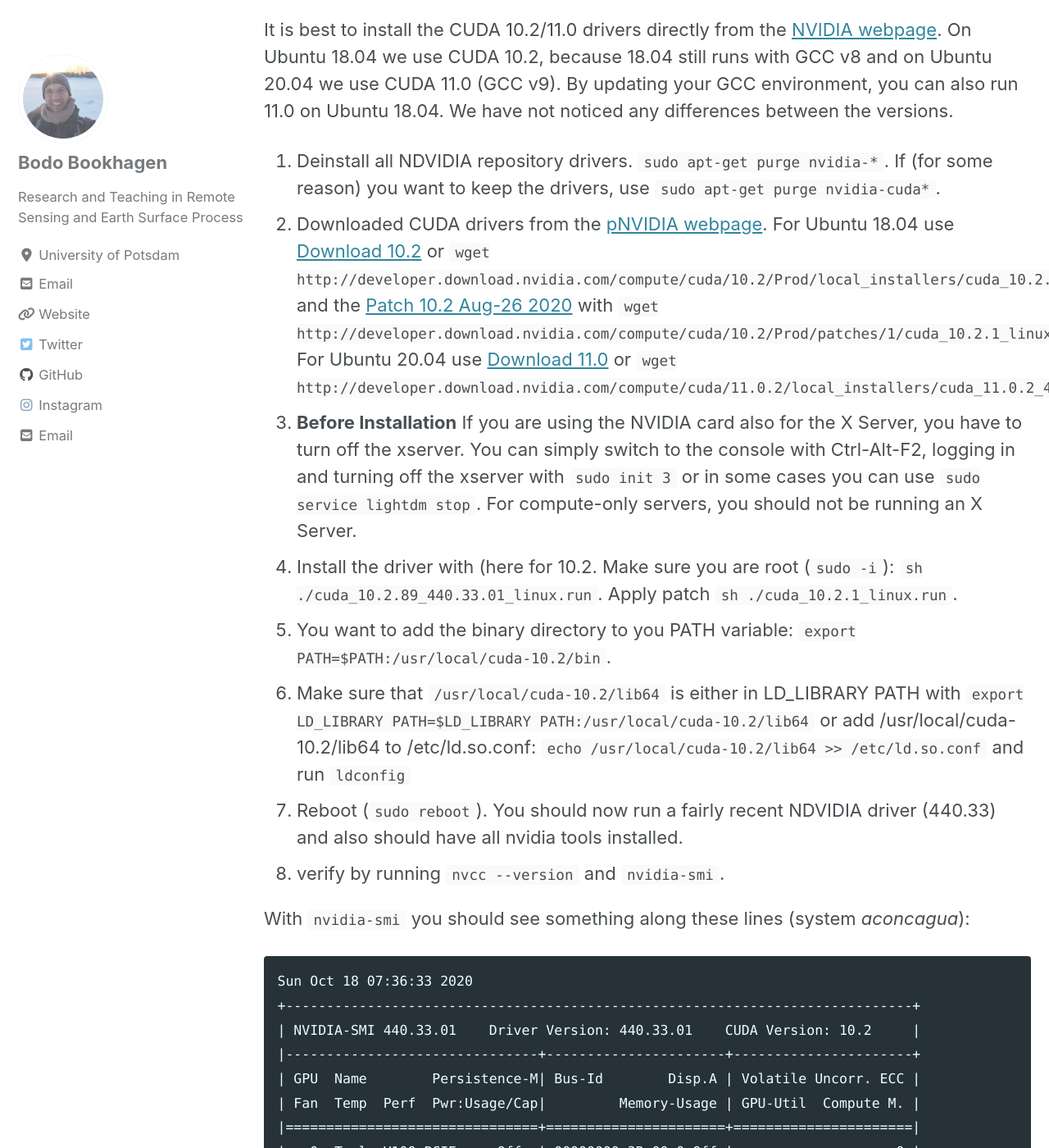
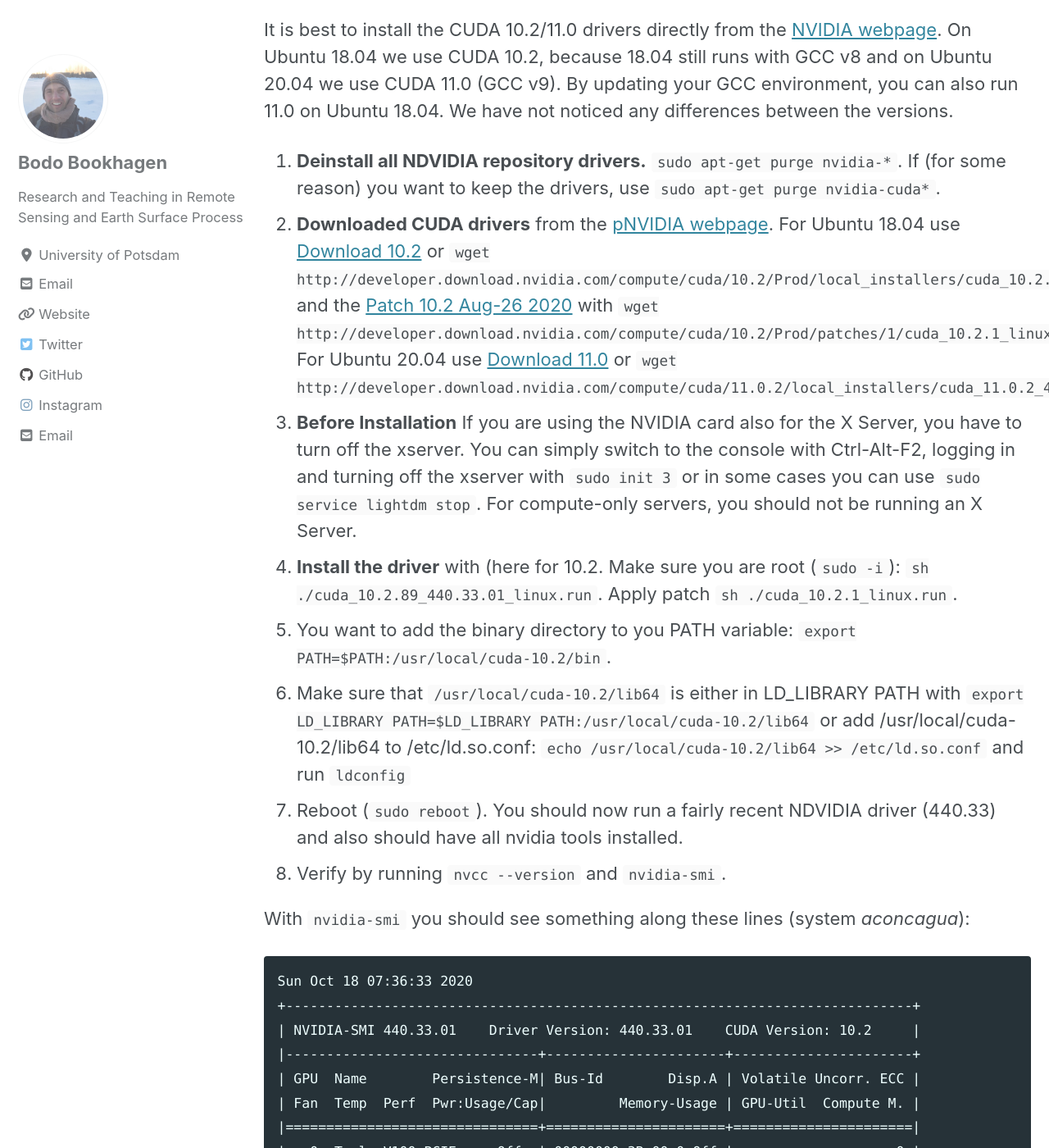
Before and after one commit to UP-RS-ESP/vacon.github.io, a Jekyll site: the page built from _posts/2020-10-19-CUDA-install-ubuntu.md, in a window 1280 px wide and 1400 px high, scrolled down 612 px. Shown: the whole window at 82% size. Built offline with Jekyll 4.4.1, drawn with Linux system fonts in a browser that asks for light colours; cached includes are drawn as plain includes; nearby versions of some CDN libraries.

Commit message:
Oct-14 2020

````diff
--- a/_posts/2020-10-19-CUDA-install-ubuntu.md
+++ b/_posts/2020-10-19-CUDA-install-ubuntu.md
@@ -24,16 +24,16 @@ I advise to manually install the CUDA driver - especially if you are on a comput
 ## General steps to install CUDA Drivers and Toolkits on Ubuntu Systems
 It is best to install the CUDA 10.2/11.0 drivers directly from the [NVIDIA webpage](https://developer.nvidia.com/cuda-11.0-download-archive). On Ubuntu 18.04 we use CUDA 10.2, because 18.04 still runs with GCC v8 and on Ubuntu 20.04 we use CUDA 11.0 (GCC v9). By updating your GCC environment, you can also run 11.0 on Ubuntu 18.04. We have not noticed any differences between the versions.
 
-1. Deinstall all NDVIDIA repository drivers. `sudo apt-get purge nvidia-*`. If (for some reason) you want to keep the drivers, use `sudo apt-get purge nvidia-cuda*`.
-2. Downloaded CUDA drivers from the [pNVIDIA webpage](https://developer.nvidia.com/cuda-downloads). For Ubuntu 18.04 use [Download 10.2](https://developer.nvidia.com/cuda-10.2-download-archive?target_os=Linux&target_arch=x86_64&target_distro=Ubuntu&target_version=1804&target_type=runfilelocal) or
+1. **Deinstall all NDVIDIA repository drivers.** `sudo apt-get purge nvidia-*`. If (for some reason) you want to keep the drivers, use `sudo apt-get purge nvidia-cuda*`.
+2. **Downloaded CUDA drivers** from the [pNVIDIA webpage](https://developer.nvidia.com/cuda-downloads). For Ubuntu 18.04 use [Download 10.2](https://developer.nvidia.com/cuda-10.2-download-archive?target_os=Linux&target_arch=x86_64&target_distro=Ubuntu&target_version=1804&target_type=runfilelocal) or
 ```wget http://developer.download.nvidia.com/compute/cuda/10.2/Prod/local_installers/cuda_10.2.89_440.33.01_linux.run```
 and the [Patch 10.2 Aug-26 2020](http://developer.download.nvidia.com/compute/cuda/10.2/Prod/patches/1/cuda_10.2.1_linux.run) with ```wget http://developer.download.nvidia.com/compute/cuda/10.2/Prod/patches/1/cuda_10.2.1_linux.run```. For Ubuntu 20.04 use [Download 11.0](https://developer.nvidia.com/cuda-11.0-download-archive?target_os=Linux&target_arch=x86_64&target_distro=Ubuntu&target_version=2004&target_type=runfilelocal) or ```wget http://developer.download.nvidia.com/compute/cuda/11.0.2/local_installers/cuda_11.0.2_450.51.05_linux.run```
 3. **Before Installation** If you are using the NVIDIA card also for the X Server, you have to turn off the xserver. You can simply switch to the console with Ctrl-Alt-F2, logging in and turning off the xserver with `sudo init 3` or in some cases you can use `sudo service lightdm stop`. For compute-only servers, you should not be running an X Server.
-4. Install the driver with (here for 10.2. Make sure you are root (`sudo -i`): ```sh ./cuda_10.2.89_440.33.01_linux.run```. Apply patch ```sh ./cuda_10.2.1_linux.run```.
+4. **Install the driver** with (here for 10.2. Make sure you are root (`sudo -i`): ```sh ./cuda_10.2.89_440.33.01_linux.run```. Apply patch ```sh ./cuda_10.2.1_linux.run```.
 5. You want to add the binary directory to you PATH variable: `export PATH=$PATH:/usr/local/cuda-10.2/bin`.
 6. Make sure that `/usr/local/cuda-10.2/lib64` is either in LD_LIBRARY PATH with `export LD_LIBRARY PATH=$LD_LIBRARY PATH:/usr/local/cuda-10.2/lib64` or add /usr/local/cuda-10.2/lib64 to /etc/ld.so.conf: `echo /usr/local/cuda-10.2/lib64 >> /etc/ld.so.conf` and run `ldconfig`
 7. Reboot (`sudo reboot`). You should now run a fairly recent NDVIDIA driver (440.33) and also should have all nvidia tools installed.
-8. verify by running `nvcc --version` and `nvidia-smi`.
+8. Verify by running `nvcc --version` and `nvidia-smi`.
 
 With `nvidia-smi` you should see something along these lines (system _aconcagua_):
 ```
````
